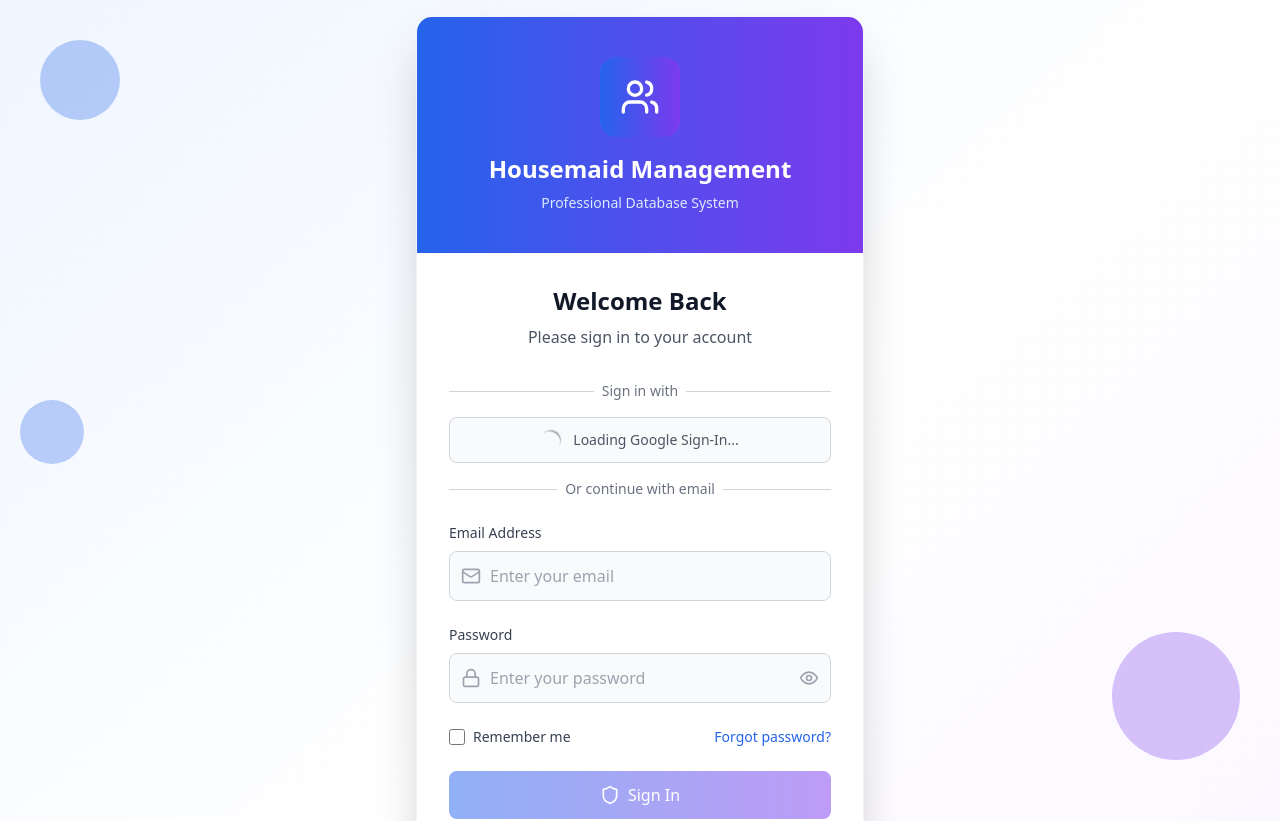
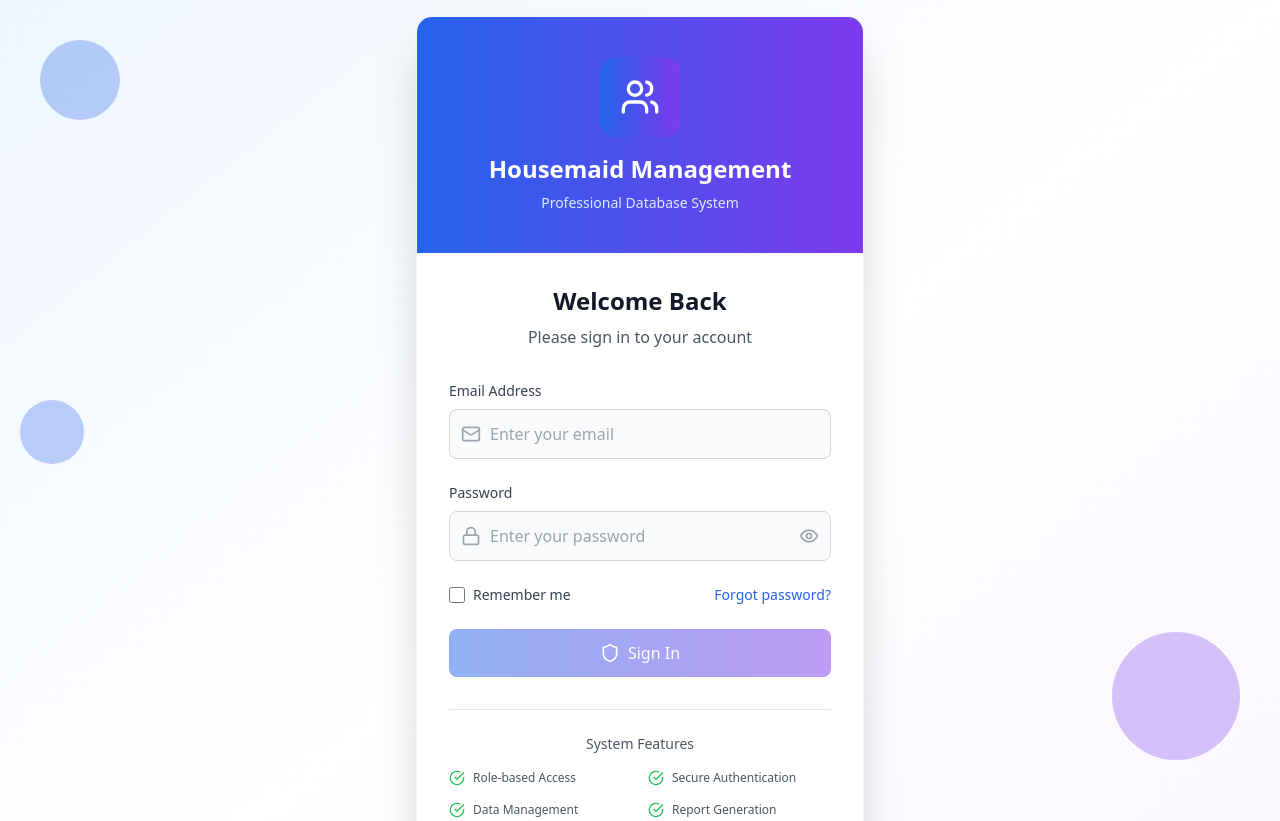
Before and after one commit to absi3632/hmfinal, a React (Vite) app: page / in a window 1280 px wide. Shown: the top 821 px of the page. Built offline with nearby package versions, Linux system fonts and the light colour scheme.

Commit message:
Remove Google authentication from login page

```diff
--- a/src/App.tsx
+++ b/src/App.tsx
@@ -3,7 +3,7 @@ import { Housemaid } from './types/housemaid';
 import { AuthState, LoginCredentials } from './types/user';
 import { BrandSettings as BrandSettingsType } from './types/brand';
 import { saveHousemaids, loadHousemaids } from './utils/localStorage';
-import { initializeUsers, authenticateUser, authenticateGoogleUser, getCurrentUser, logout, hasPermission } from './utils/auth';
+import { initializeUsers, authenticateUser, getCurrentUser, logout, hasPermission } from './utils/auth';
 import { saveBrandSettings, loadBrandSettings } from './utils/brandSettings';
 import HousemaidList from './components/HousemaidList';
 import HousemaidForm from './components/HousemaidForm';
@@ -82,33 +82,6 @@ function App() {
     setLoginLoading(false);
   };
 
-  const handleGoogleLogin = async (email: string, googleUserData: any) => {
-    setLoginLoading(true);
-    setLoginError('');
-
-    // Simulate network delay for better UX
-    await new Promise(resolve => setTimeout(resolve, 500));
-
-    const user = authenticateGoogleUser(email, googleUserData);
-
-    if (user) {
-      setAuthState({
-        isAuthenticated: true,
-        user,
-        loading: false
-      });
-
-      // Load housemaids data after successful login
-      const loadedHousemaids = loadHousemaids();
-      setHousemaids(loadedHousemaids);
-      setCurrentView('dashboard');
-    } else {
-      setLoginError('Authentication failed. Please contact your administrator.');
-    }
-
-    setLoginLoading(false);
-  };
-
   const handleLogout = () => {
     logout();
     setAuthState({
@@ -181,7 +154,6 @@ function App() {
     return (
       <LoginPage
         onLogin={handleLogin}
-        onGoogleLogin={handleGoogleLogin}
         error={loginError}
         loading={loginLoading}
         brandSettings={brandSettings}
--- a/src/components/LoginPage.tsx
+++ b/src/components/LoginPage.tsx
@@ -1,14 +1,11 @@
-import React, { useState, useEffect, useRef } from 'react';
+import React, { useState } from 'react';
 import { Eye, EyeOff, Lock, Mail, Shield, AlertCircle, CheckCircle } from 'lucide-react';
 import { LoginCredentials } from '../types/user';
 import { BrandSettings } from '../types/brand';
-import { initializeGoogleAuth, renderGoogleSignInButton, parseGoogleCredential, GoogleAuthResponse } from '../utils/googleAuth';
-import { isEmailInDatabase } from '../utils/auth';
 import BrandLogo from './BrandLogo';
 
 interface LoginPageProps {
   onLogin: (credentials: LoginCredentials) => void;
-  onGoogleLogin: (email: string, googleUserData: any) => void;
   error?: string;
   loading?: boolean;
   brandSettings: BrandSettings;
@@ -16,7 +13,6 @@ interface LoginPageProps {
 
 const LoginPage: React.FC<LoginPageProps> = ({
   onLogin,
-  onGoogleLogin,
   error,
   loading,
   brandSettings
@@ -27,95 +23,14 @@ const LoginPage: React.FC<LoginPageProps> = ({
   });
   const [showPassword, setShowPassword] = useState(false);
   const [rememberMe, setRememberMe] = useState(false);
-  const [googleError, setGoogleError] = useState<string>('');
-  const [googleLoading, setGoogleLoading] = useState(false);
-  const [googleInitialized, setGoogleInitialized] = useState(false);
-  const googleButtonRef = useRef<HTMLDivElement>(null);
-
-  useEffect(() => {
-    // Initialize Google Auth when component mounts
-    const initGoogle = async () => {
-      try {
-        // Wait for Google API to load
-        let attempts = 0;
-        const maxAttempts = 50; // 5 seconds max wait
-
-        while (attempts < maxAttempts && (typeof window === 'undefined' || !window.google)) {
-          await new Promise(resolve => setTimeout(resolve, 100));
-          attempts++;
-        }
-
-        if (window.google) {
-          await initializeGoogleAuth();
-          setGoogleInitialized(true);
-
-          // Render Google Sign-In button
-          if (googleButtonRef.current) {
-            renderGoogleSignInButton('google-signin-button', handleGoogleSignIn);
-          }
-        } else {
-          console.warn('Google API failed to load');
-        }
-      } catch (error) {
-        console.error('Failed to initialize Google Auth:', error);
-      }
-    };
-
-    initGoogle();
-  }, []);
-
-  useEffect(() => {
-    // Re-render Google button when it's initialized and ref is available
-    if (googleInitialized && googleButtonRef.current) {
-      renderGoogleSignInButton('google-signin-button', handleGoogleSignIn);
-    }
-  }, [googleInitialized]);
 
   const handleSubmit = (e: React.FormEvent) => {
     e.preventDefault();
-    setGoogleError('');
     onLogin(credentials);
   };
 
   const handleInputChange = (field: keyof LoginCredentials, value: string) => {
     setCredentials(prev => ({ ...prev, [field]: value }));
-    setGoogleError('');
-  };
-
-  const handleGoogleSignIn = async (response: GoogleAuthResponse) => {
-    setGoogleLoading(true);
-    setGoogleError('');
-
-    try {
-      const googleUser = parseGoogleCredential(response.credential);
-
-      if (!googleUser) {
-        setGoogleError('Failed to parse Google authentication data.');
-        setGoogleLoading(false);
-        return;
-      }
-
-      // Check if email exists in database
-      if (!isEmailInDatabase(googleUser.email)) {
-        setGoogleError(`Access denied. The email "${googleUser.email}" is not authorized to access this system. Please contact your administrator.`);
-        setGoogleLoading(false);
-        return;
-      }
-
-      // Email exists, proceed with login
-      onGoogleLogin(googleUser.email, {
-        name: googleUser.name,
-        picture: googleUser.picture,
-        given_name: googleUser.given_name,
-        family_name: googleUser.family_name,
-      });
-
-    } catch (error) {
-      console.error('Google sign-in error:', error);
-      setGoogleError('An error occurred during Google sign-in. Please try again.');
-    } finally {
-      setGoogleLoading(false);
-    }
   };
 
   return (
@@ -159,55 +74,12 @@ const LoginPage: React.FC<LoginPageProps> = ({
             </div>
 
             {/* Error Messages */}
-            {(error || googleError) && (
+            {error && (
               <div className="mb-6 p-4 bg-red-50 border border-red-200 rounded-lg flex items-center space-x-3">
                 <AlertCircle className="h-5 w-5 text-red-600 flex-shrink-0" />
-                <p className="text-red-700 text-sm">{error || googleError}</p>
+                <p className="text-red-700 text-sm">{error}</p>
               </div>
             )}
-
-            {/* Google Sign-In Button */}
-            <div className="mb-6">
-              <div className="relative">
-                <div className="absolute inset-0 flex items-center">
-                  <div className="w-full border-t border-gray-300" />
-                </div>
-                <div className="relative flex justify-center text-sm">
-                  <span className="px-2 bg-white text-gray-500">Sign in with</span>
-                </div>
-              </div>
-
-              <div className="mt-4">
-                {googleInitialized ? (
-                  <div className="relative">
-                    <div
-                      id="google-signin-button"
-                      ref={googleButtonRef}
-                      className={`w-full ${googleLoading ? 'opacity-50 pointer-events-none' : ''}`}
-                    />
-                    {googleLoading && (
-                      <div className="absolute inset-0 flex items-center justify-center bg-white bg-opacity-75 rounded-lg">
-                        <div className="animate-spin rounded-full h-5 w-5 border-b-2 border-blue-600"></div>
-                      </div>
-                    )}
-                  </div>
-                ) : (
-                  <div className="w-full p-3 border border-gray-300 rounded-lg bg-gray-50 flex items-center justify-center">
-                    <div className="animate-spin rounded-full h-5 w-5 border-b-2 border-gray-400 mr-3"></div>
-                    <span className="text-gray-600 text-sm">Loading Google Sign-In...</span>
-                  </div>
-                )}
-              </div>
-
-              <div className="mt-4 relative">
-                <div className="absolute inset-0 flex items-center">
-                  <div className="w-full border-t border-gray-300" />
-                </div>
-                <div className="relative flex justify-center text-sm">
-                  <span className="px-2 bg-white text-gray-500">Or continue with email</span>
-                </div>
-              </div>
-            </div>
 
             <form onSubmit={handleSubmit} className="space-y-6">
               {/* Email Field */}
@@ -229,7 +101,7 @@ const LoginPage: React.FC<LoginPageProps> = ({
                     } as React.CSSProperties}
                     placeholder="Enter your email"
                     required
-                    disabled={loading || googleLoading}
+                    disabled={loading}
                   />
                 </div>
               </div>
@@ -253,13 +125,13 @@ const LoginPage: React.FC<LoginPageProps> = ({
                     } as React.CSSProperties}
                     placeholder="Enter your password"
                     required
-                    disabled={loading || googleLoading}
+                    disabled={loading}
                   />
                   <button
                     type="button"
                     onClick={() => setShowPassword(!showPassword)}
                     className="absolute inset-y-0 right-0 pr-3 flex items-center"
-                    disabled={loading || googleLoading}
+                    disabled={loading}
                   >
                     {showPassword ? (
                       <EyeOff className="h-5 w-5 text-gray-400 hover:text-gray-600" />
@@ -282,7 +154,7 @@ const LoginPage: React.FC<LoginPageProps> = ({
                     style={{
                       color: brandSettings.primaryColor || '#2563eb'
                     }}
-                    disabled={loading || googleLoading}
+                    disabled={loading}
                   />
                   <label htmlFor="remember-me" className="ml-2 block text-sm text-gray-700">
                     Remember me
@@ -294,7 +166,7 @@ const LoginPage: React.FC<LoginPageProps> = ({
                   style={{
                     color: brandSettings.primaryColor || '#2563eb'
                   }}
-                  disabled={loading || googleLoading}
+                  disabled={loading}
                 >
                   Forgot password?
                 </button>
@@ -303,7 +175,7 @@ const LoginPage: React.FC<LoginPageProps> = ({
               {/* Submit Button */}
               <button
                 type="submit"
-                disabled={loading || googleLoading || !credentials.email || !credentials.password}
+                disabled={loading || !credentials.email || !credentials.password}
                 className="w-full text-white py-3 px-4 rounded-lg font-medium hover:opacity-90 focus:outline-none focus:ring-2 focus:ring-offset-2 transition-all duration-200 disabled:opacity-50 disabled:cursor-not-allowed flex items-center justify-center space-x-2"
                 style={{
                   background: `linear-gradient(to right, ${brandSettings.primaryColor || '#2563eb'}, ${brandSettings.secondaryColor || '#7c3aed'})`,
@@ -334,7 +206,7 @@ const LoginPage: React.FC<LoginPageProps> = ({
                 </div>
                 <div className="flex items-center space-x-2 text-gray-600">
                   <CheckCircle className="h-4 w-4 text-green-500" />
-                  <span>Google Authentication</span>
+                  <span>Secure Authentication</span>
                 </div>
                 <div className="flex items-center space-x-2 text-gray-600">
                   <CheckCircle className="h-4 w-4 text-green-500" />
@@ -353,7 +225,7 @@ const LoginPage: React.FC<LoginPageProps> = ({
                 <Shield className="h-4 w-4 text-blue-600 mt-0.5 flex-shrink-0" />
                 <div className="text-xs text-blue-700">
                   <p className="font-medium mb-1">Secure Access</p>
-                  <p>Only authorized email addresses can access this system. Contact your administrator if you need access.</p>
+                  <p>Only authorized users can access this system. Contact your administrator if you need access.</p>
                 </div>
               </div>
             </div>
```
